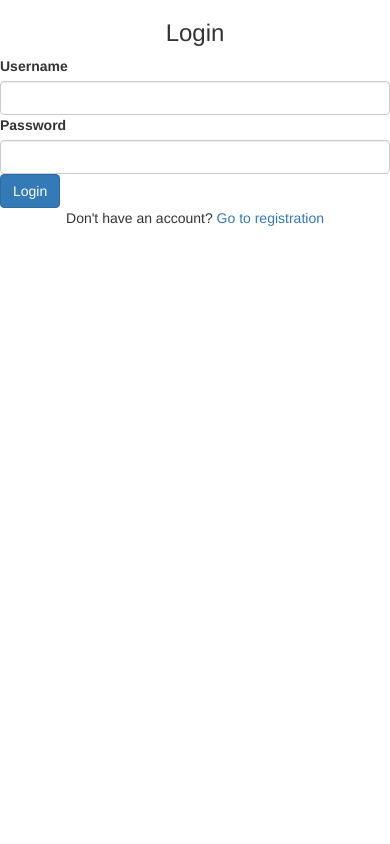
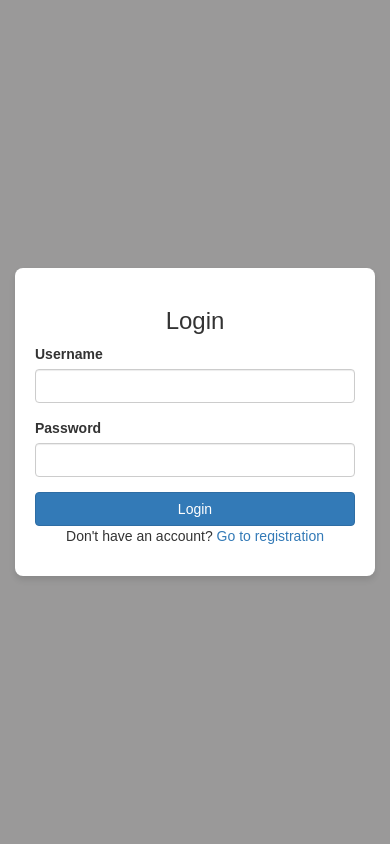
Before and after one commit to cameron-macdonald/CS3103, a Flask app: page /login in a window 390 px wide. Run offline with Flask 3, Linux system fonts and the light colour scheme; some libraries are stand-ins or nearby versions.

Commit message:
Added some css

```diff
--- /dev/null
+++ b/static/css/styles.css
@@ -0,0 +1,180 @@
+
+body {
+    font-family: Arial, sans-serif;
+    background-color: #9a9999;
+    margin: 0;
+    padding: 0;
+}
+.main-content {
+    display: flex;
+    justify-content: center;
+    align-items: center;
+    height: calc(100vh - 60px); /* Adjust height so navbar isn't affected */
+    text-align: center;
+}
+
+.login-container {
+    background: white;
+    padding: 20px;
+    border-radius: 8px;
+    box-shadow: 0 4px 6px rgba(0, 0, 0, 0.1);
+    width: 350px;
+}
+.register-container, .update-container {
+    background: white;
+    padding: 20px;
+    border-radius: 8px;
+    box-shadow: 0 4px 6px rgba(0, 0, 0, 0.1);
+    width: 350px;
+}
+
+input {
+    width: 100%; /* Makes all inputs the same width */
+    padding: 8px; /* Adds some padding for better appearance */
+    box-sizing: border-box; /* Ensures padding doesn't affect width */
+}
+
+h2 {
+    text-align: center;
+    color: #333;
+}
+.form-group {
+    margin-bottom: 15px;
+}
+label {
+    display: block;
+    text-align: left;
+    margin-bottom: 5px;
+    font-weight: bold;
+}
+input[type="text"],[type="email"]{
+    width: 100%;
+    padding: 8px;
+    border: 1px solid #ccc;
+    border-radius: 4px;
+}
+button {
+    width: 100%;
+    padding: 10px;
+    background-color: #007BFF;
+    color: white;
+    border: none;
+    border-radius: 4px;
+    cursor: pointer;
+    font-size: 16px;
+}
+button:hover {
+    background-color: #0056b3;
+}
+.footer {
+    text-align: center;
+    margin-top: 10px;
+    font-size: 14px;
+    color: #555;
+}
+
+
+.navbar {
+    display: flex;
+    justify-content: space-between; /* Space between logo and logout */
+    align-items: center; /* Align items vertically */
+    padding: 10px 20px;
+    background-color: #333; /* Dark navbar */
+    color: white;
+    position: relative;
+}
+
+.logo {
+    position: absolute;
+    left: 50%;
+    transform: translateX(-50%); /* Center the logo */
+    font-size: 20px;
+    font-weight: bold;
+}
+
+.logout-btn {
+    width: 80px;
+    padding: 8px 15px;
+    background-color: red;
+    color: white;
+    border: none;
+    cursor: pointer;
+    border-radius: 5px;
+}
+
+.update-btn {
+    width: 170px;
+    padding: 8px 15px;
+    background-color: rgb(129, 95, 239);
+    color: white;
+    border: none;
+    cursor: pointer;
+    border-radius: 5px;
+}
+
+.score-section {
+    display: flex;
+    flex-direction: column;
+    align-items: center;
+    gap: 20px;
+    background: #f8f8f8;
+    padding: 30px;
+    border-radius: 8px;
+    box-shadow: 0 4px 6px rgba(0, 0, 0, 0.1);
+    width: 60%;
+    margin: auto;
+}
+
+.score-row {
+    display: flex;
+    justify-content: space-between;
+    gap: 20px;
+    width: 100%;
+}
+
+.score-container {
+    background: #f8f8f8;
+    padding: 20px;
+    border-radius: 8px;
+    width: 48%;
+}
+
+.submit-btn {
+    margin-top: 20px;
+    padding: 10px 15px;
+    border: none;
+    background-color: #007bff;
+    color: white;
+    border-radius: 5px;
+    cursor: pointer;
+}
+
+.submit-btn:hover {
+    background-color: #0056b3;
+}
+
+/* 📱 Responsive: Stacks on small screens */
+@media (max-width: 600px) {
+    .score-row {
+        flex-direction: column;
+    }
+
+    .score-container {
+        width: 100%;
+    }
+}
+
+.full-height {
+    height: 100vh;
+    display: flex;
+    align-items: center;
+    justify-content: center;
+  }
+  .card {
+    max-width: 400px;
+    width: 100%;
+    padding: 20px;
+    box-shadow: 0px 4px 6px rgba(0, 0, 0, 0.1);
+    border-radius: 8px;
+    background: white;
+  }
--- a/templates/login.html
+++ b/templates/login.html
@@ -7,25 +7,28 @@
   <link rel="stylesheet" href="https://maxcdn.bootstrapcdn.com/bootstrap/3.3.4/css/bootstrap.min.css">
   <script src="https://ajax.googleapis.com/ajax/libs/jquery/1.11.1/jquery.min.js"></script>
   <script src="https://maxcdn.bootstrapcdn.com/bootstrap/3.3.4/js/bootstrap.min.js"></script>
+  <link rel="stylesheet" type="text/css" href="static/css/styles.css">
   <title>INFO3103 Term Project</title>
 </head>
 
-<body class="d-flex align-items-center justify-content-center vh-100 bg-light">
+<body class="bg-light">
 
-  <div class="card shadow-sm p-4" style="max-width: 400px; width: 100%;">
-    <h3 class="text-center mb-3">Login</h3>
+  <div class="container full-height">
+    <div class="card text-center">
+      <h3 class="mb-3">Login</h3>
       <form id="loginForm">
-      <div class="mb-3">
-        <label for="username" class="form-label">Username</label>
+        <div class="form-group text-left">
+          <label for="username">Username</label>
           <input type="text" class="form-control" id="username" required>
         </div>
-      <div class="mb-3">
-        <label for="password" class="form-label">Password</label>
+        <div class="form-group text-left">
+          <label for="password">Password</label>
           <input type="password" class="form-control" id="password" required>
         </div>
-      <button type="submit" class="btn btn-primary w-100">Login</button>
+        <button type="submit" class="btn btn-primary btn-block">Login</button>
       </form>
-    <p class="text-center mt-3">Don't have an account? <a href="/">Go to registration</a></p>
+      <p class="mt-3">Don't have an account? <a href="/">Go to registration</a></p>
+    </div>
   </div>
 
   <script>
```
Also changed, not shown: templates/dashboard.html (+8 -2 lines), templates/index.html (+5 -3 lines), 2 other files. Lines whose indentation alone changed are shown as unchanged.
